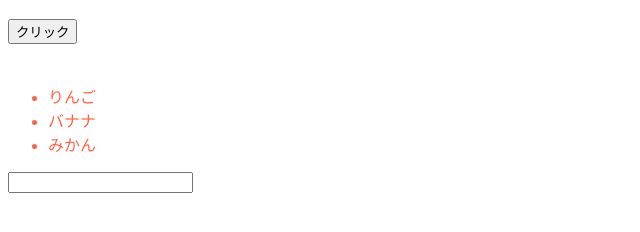
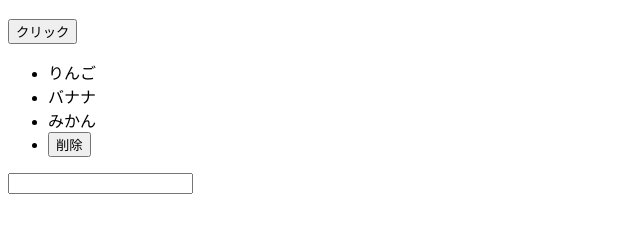
Before and after one commit to potarobo/js-practice2026, a plain HTML site: page index.html in a window 1280 px wide. Both pictures are taken after a click on the button "クリック". Shown: the part 70-302 px from the top of the page, without its empty margins (0-640 px from the left). Drawn offline with Linux system fonts and the light colour scheme.

Commit message:
“querySelectorAll”

```diff
--- a/index.html
+++ b/index.html
@@ -3,18 +3,13 @@
 <head>
   <meta charset="UTF-8">
   <title>DOM練習</title>
-  <style>
-    .active {
-      color: red;
-      font-size: 3rem;
-    }
-  </style>
+
 </head>
 <body>
   <h1 id="title">こんにちは</h1>
   <button id="btn">クリック</button>
   <ul id="list">
-    　　　　<li class="item">りんご</li>
+    <li class="item">りんご</li>
     <li class="item">バナナ</li>
     <li class="item">みかん</li>
   </ul>
--- a/script.js
+++ b/script.js
@@ -1,5 +1,25 @@
+const input = document.querySelector('#input');
+const list = document.querySelector('#list');
+const btn = document.querySelector('#btn');
 const items = document.querySelectorAll('.item');
 
-items.forEach(function(item){
-  item.style.color = 'tomato' ;
+list.addEventListener('click', function (e) {
+  if(e.target.tagName === 'LI'){
+    console.log(e.target.textContent);
+  }
 });
+
+
+
+btn.addEventListener('click', function () {
+  const deleteBtn = document.createElement('button');
+  deleteBtn.textContent = '削除';
+  const li = document.createElement('li');
+  li.textContent = input.value;
+  li.appendChild(deleteBtn);
+  list.appendChild(li);
+
+  deleteBtn.addEventListener('click', function () {
+  li.remove();
+});
+});
```
